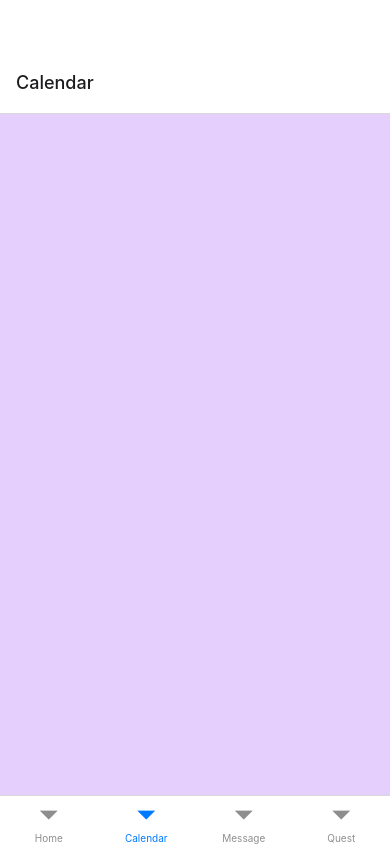
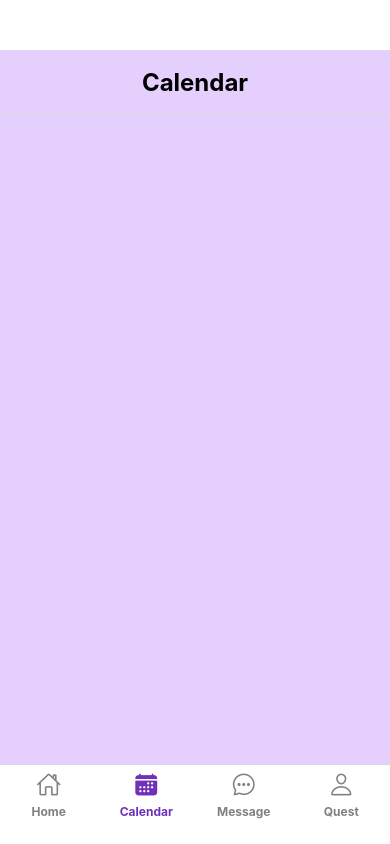
Before and after one commit to hnyoojin/Setty, a React Native app: screen /Calendar in a window 390 px wide. Built offline with nearby package versions, Linux system fonts and the light colour scheme.

Commit message:
push to remote Yoojin

```diff
--- a/App.js
+++ b/App.js
@@ -1,14 +1,14 @@
 import * as React from 'react';
-import { StyleSheet, Text, View, Dimensions } from 'react-native';
+import { StyleSheet, Text, View, Dimensions, SafeAreaView } from 'react-native';
 import { NavigationContainer } from '@react-navigation/native';
 import { createBottomTabNavigator } from '@react-navigation/bottom-tabs';
 import { StatusBar } from 'expo-status-bar';
-
+import Ionicons from 'react-native-vector-icons/Ionicons';
 
 import HomeScreen from "./screens/HomeScreen";
 import CalendarScreen from "./screens/CalendarScreen";
+import MessageScreen from "./screens/MessageScreen";
 import QuestScreen from "./screens/QuestScreen";
-import MessageScreen from "./screens/MessageScreen";
 
 const Tab = createBottomTabNavigator();
 const { width:SCREEN_WIDTH } = Dimensions.get("window");
@@ -17,15 +17,67 @@ export default function App() {
   return (
     <View style={styles.navBar}>
       <NavigationContainer>
-        <Tab.Navigator initialRouteName="Home">
-          <Tab.Screen name="Home" component={HomeScreen}/>
-          <Tab.Screen name="Calendar" component={CalendarScreen}/>
-          <Tab.Screen name="Message" component={MessageScreen}/>
-          <Tab.Screen name="Quest" component={QuestScreen}/>
+      <Tab.Navigator
+        initialRouteName="Home"
+        screenOptions={({ route }) => ({
+          tabBarIcon: ({ focused, color, size }) => {
+            let iconName;
+
+            if (route.name === 'Home') {
+              iconName = focused ? 'home' : 'home-outline';
+            } else if (route.name === 'Calendar') {
+              iconName = focused ? 'calendar' : 'calendar-outline';
+            } else if (route.name === 'Message') {
+              iconName = focused ? 'chatbubble-ellipses' : 'chatbubble-ellipses-outline';
+            } else if (route.name === 'Quest') {
+              iconName = focused ? 'person' : 'person-outline';
+            }
+
+            return <Ionicons name={iconName} size={size} color={color} />;
+          },
+          tabBarActiveTintColor: '#7030B8',
+          tabBarInactiveTintColor: 'gray',
+          tabBarStyle: {
+            backgroundColor: 'white',
+            paddingBottom: 25,
+            height: 80,
+          },
+          tabBarLabelStyle: {
+            fontSize: 12,
+            fontWeight: 'bold',
+          },
+        })}
+      >
+          <Tab.Screen name="Home" component={HomeScreen}
+            options={{
+              headerStyle: { backgroundColor: '#E5D0FD' },
+              headerTintColor: 'black',
+              headerTitleStyle: { fontWeight: 'bold', fontSize: 24},
+              headerTitleAlign: 'center',
+            }}/>
+          <Tab.Screen name="Calendar" component={CalendarScreen}
+            options={{
+              headerStyle: { backgroundColor: '#E5D0FD' },
+              headerTintColor: 'black',
+              headerTitleStyle: { fontWeight: 'bold', fontSize: 24},
+              headerTitleAlign: 'center',
+            }}/>
+          <Tab.Screen name="Message" component={MessageScreen}
+            options={{
+              headerStyle: { backgroundColor: '#E5D0FD' },
+              headerTintColor: 'black',
+              headerTitleStyle: { fontWeight: 'bold', fontSize: 24},
+              headerTitleAlign: 'center',
+            }}/>
+          <Tab.Screen name="Quest" component={QuestScreen}
+            options={{
+              headerStyle: { backgroundColor: '#E5D0FD' },
+              headerTintColor: 'black',
+              headerTitleStyle: { fontWeight: 'bold', fontSize: 24},
+              headerTitleAlign: 'center',
+            }}/>
         </Tab.Navigator>
       </NavigationContainer>
-
-      <StatusBar style="dark"/>
     </View>
   );
 }
--- a/screens/HomeScreen.js
+++ b/screens/HomeScreen.js
@@ -4,6 +4,7 @@ import { StyleSheet, View, Text, Button } from 'react-native';
 export default function HomeScreen({ navigation }) {
     return (
         <View style = {styles.screen}>
+
         </View>
     )
 }
```
Also changed, not shown: screens/LoginScreen.js (added, +9 -0 lines), 1 other file (tests, documents, lock files or other folders).
